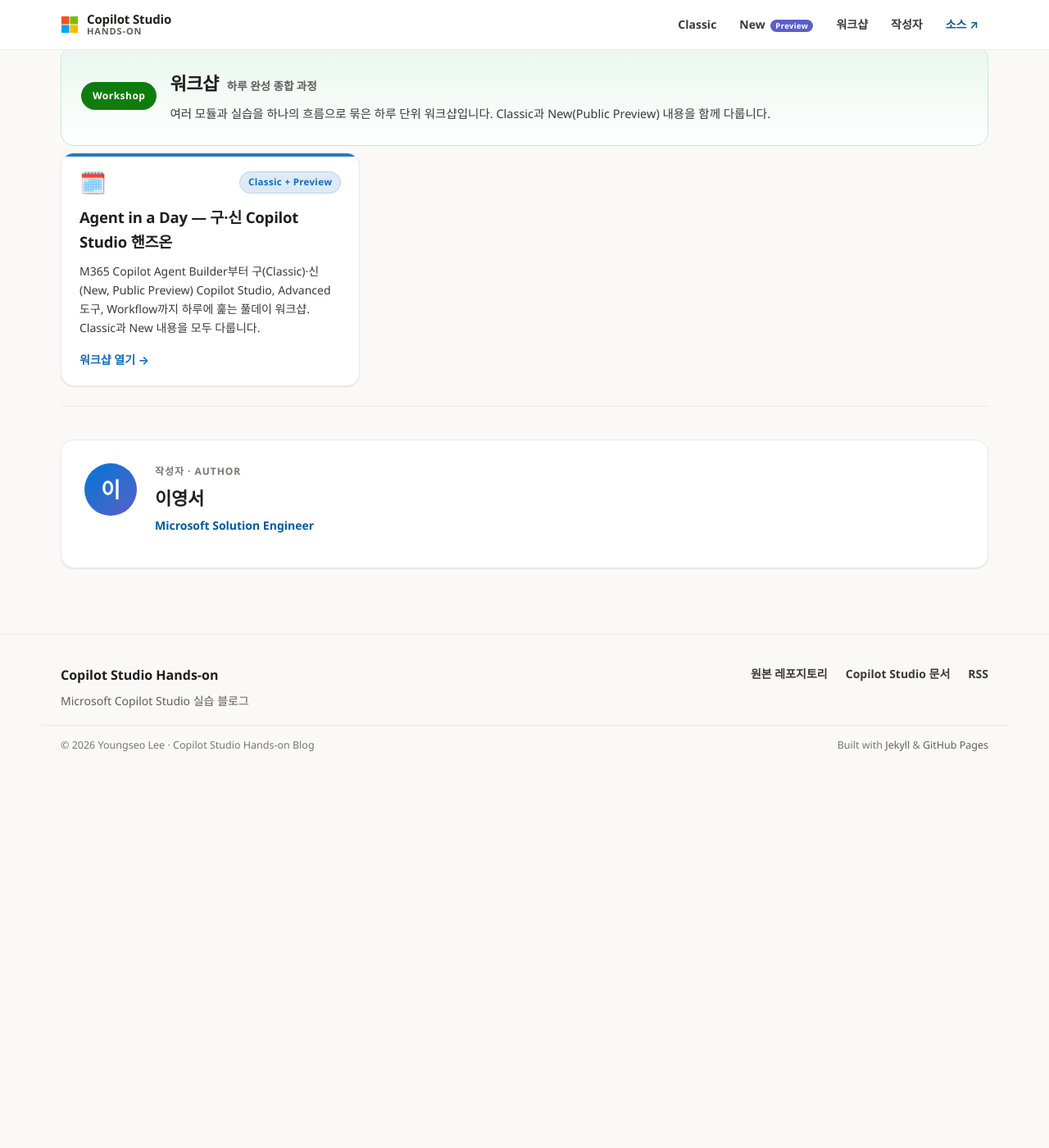
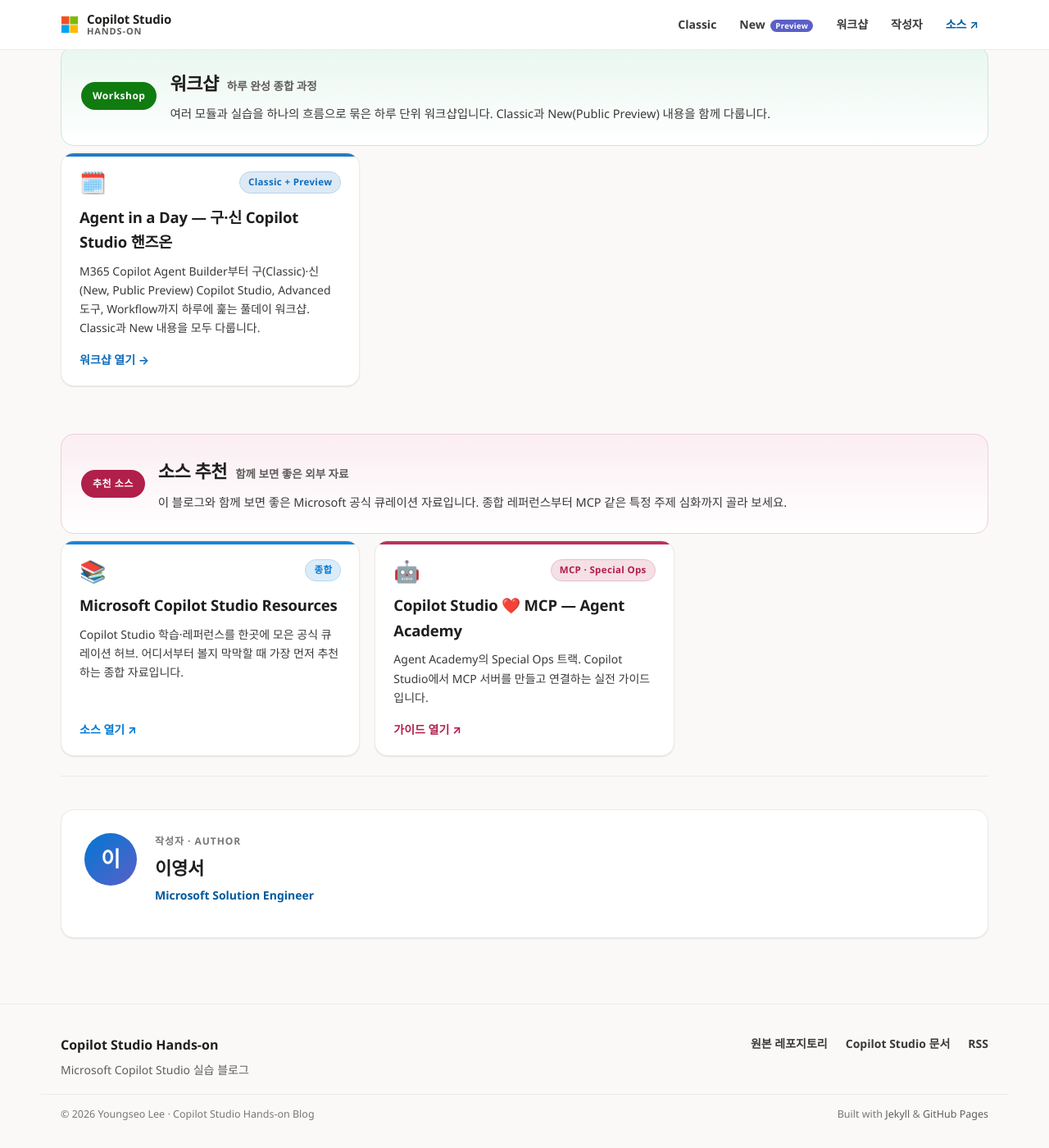
Before and after one commit to baby-crows/Copilot-Studio-Handson-Blog, a Jekyll site: the page built from index.html, in a window 1280 px wide and 1400 px high, scrolled down 1531 px. Shown: the whole window at 82% size. Built offline with Jekyll 4.4.1, drawn with Linux system fonts in a browser that asks for light colours; before the commit the page ends 2481 px from its top, so only the background shows below that.

Commit message:
Home: add 소스 추천 section (Copilot Studio Resources 종합 + Agent Academy MCS❤️MCP special ops)

```diff
--- a/_layouts/home.html
+++ b/_layouts/home.html
@@ -77,6 +77,36 @@
     </div>
   </section>
 
+  <section class="edition" id="resources">
+    <div class="edition-head edition-resources">
+      <span class="edition-tag">추천 소스</span>
+      <div class="edition-meta">
+        <h2 class="edition-title">소스 추천 <span class="edition-sub">함께 보면 좋은 외부 자료</span></h2>
+        <p class="edition-desc">이 블로그와 함께 보면 좋은 Microsoft 공식 큐레이션 자료입니다. 종합 레퍼런스부터 MCP 같은 특정 주제 심화까지 골라 보세요.</p>
+      </div>
+    </div>
+    <div class="card-grid">
+      <a class="card module-card" href="https://microsoft.github.io/agent-resources/copilot-studio/" target="_blank" rel="noopener" style="--accent: #0078D4;">
+        <div class="card-top">
+          <span class="module-card-icon">📚</span>
+          <span class="module-badge">종합</span>
+        </div>
+        <h3 class="card-title">Microsoft Copilot Studio Resources</h3>
+        <p class="card-summary">Copilot Studio 학습·레퍼런스를 한곳에 모은 공식 큐레이션 허브. 어디서부터 볼지 막막할 때 가장 먼저 추천하는 종합 자료입니다.</p>
+        <span class="card-cta">소스 열기 ↗</span>
+      </a>
+      <a class="card module-card" href="https://microsoft.github.io/agent-academy/special-ops/mcs-mcp/" target="_blank" rel="noopener" style="--accent: #B11F4B;">
+        <div class="card-top">
+          <span class="module-card-icon">🤖</span>
+          <span class="module-badge">MCP · Special Ops</span>
+        </div>
+        <h3 class="card-title">Copilot Studio ❤️ MCP — Agent Academy</h3>
+        <p class="card-summary">Agent Academy의 Special Ops 트랙. Copilot Studio에서 MCP 서버를 만들고 연결하는 실전 가이드입니다.</p>
+        <span class="card-cta">가이드 열기 ↗</span>
+      </a>
+    </div>
+  </section>
+
   <section class="author-section" id="author">
     <div class="author-card">
       <div class="author-avatar" aria-hidden="true">이</div>
--- a/assets/css/style.css
+++ b/assets/css/style.css
@@ -146,11 +146,13 @@
 .edition-classic { background: linear-gradient(180deg, #EAF3FB, #fff); border-color: #CFE4F7; }
 .edition-new { background: linear-gradient(180deg, #F0EEFB, #fff); border-color: #DAD4F4; }
 .edition-workshop { background: linear-gradient(180deg, #E9F7F0, #fff); border-color: #C7E9D9; }
+.edition-resources { background: linear-gradient(180deg, #FBEEF3, #fff); border-color: #F0CEDC; }
 .edition-tag { flex: none; align-self: center; font-size: 12px; font-weight: 800; letter-spacing: .04em;
   padding: 7px 14px; border-radius: 999px; color: #fff; white-space: nowrap; }
 .edition-classic .edition-tag { background: var(--ms-blue); }
 .edition-new .edition-tag { background: #5B5FC7; }
 .edition-workshop .edition-tag { background: #107C10; }
+.edition-resources .edition-tag { background: #B11F4B; }
 .edition-title { margin: 0; font-size: 22px; letter-spacing: -.02em; color: var(--ink); display: flex; align-items: baseline; gap: 10px; flex-wrap: wrap; }
 .edition-sub { font-size: 13.5px; font-weight: 600; color: var(--muted); letter-spacing: 0; }
 .edition-desc { margin: 8px 0 0; color: var(--ink-2); font-size: 14.5px; max-width: 820px; }
```
